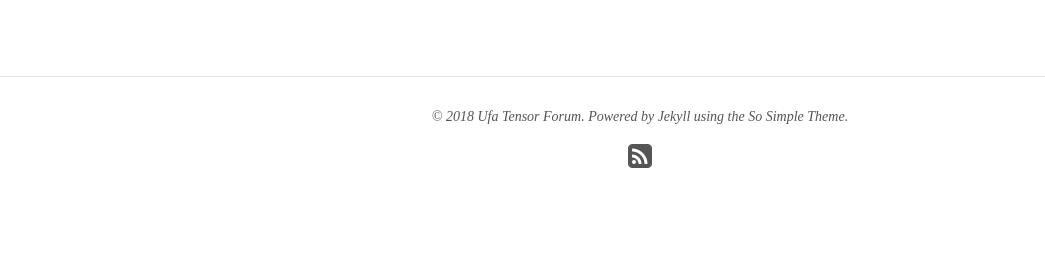
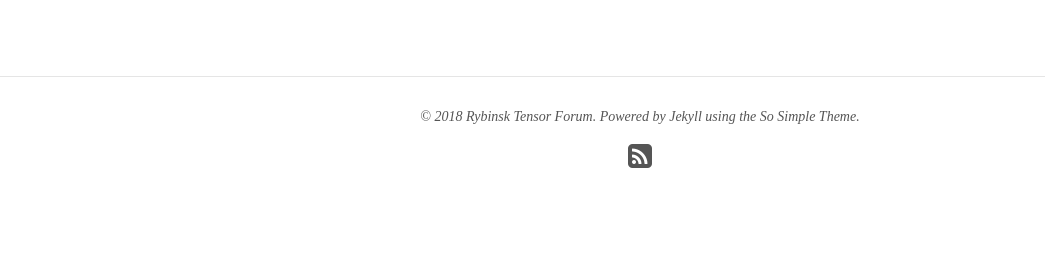
Before and after one commit to artem-ibragimov/mrt-viewer, a Jekyll site: the page built from index.md, in a window 1280 px wide. Shown: the part 1816-2087 px from the top of the page, without its empty margins (0-1045 px from the left). Built offline with Jekyll 4.4.1, drawn with Linux system fonts in a browser that asks for light colours; nearby versions of some CDN libraries; comment, search, counter and statistics services are not loaded.

```diff
--- a/_config.yml
+++ b/_config.yml
@@ -33,10 +33,10 @@ exclude: ["lib", "config.rb", "Capfile", "config", "log", "Rakefile", "Rakefile.
 
 # Site owner
 owner:
-  name: Ufa Tensor Forum
+  name: Rybinsk Tensor Forum
   avatar: bio-photo.jpg
   email: hekusoid@gmail.com
-  disqus-shortname: tensor-ufa
+  disqus-shortname: tensor-rybinsk
   github:
   stackexchange:
   linkedin: #username
@@ -46,4 +46,3 @@ owner:
     analytics: UA-78951182-1
   tumblr: #username
   bing-verify:
-theme: jekyll-theme-hacker
--- a/_data/navigation.yml
+++ b/_data/navigation.yml
@@ -1,6 +1,6 @@
 # Site navigation links
 
-- title: 13/09/2018
+- title: 20/09/2018
   url: /
 
 - title: О проекте
--- a/index.md
+++ b/index.md
@@ -66,6 +66,6 @@ comments: true
 -->
 
 [register]: /register/
-[place]: http://territory3000.ru/
+[place]: http://rybinsk.vikonda.ru/
 [tensor]: http://tensor.ru/
 [speakers]: /speakers/
```
